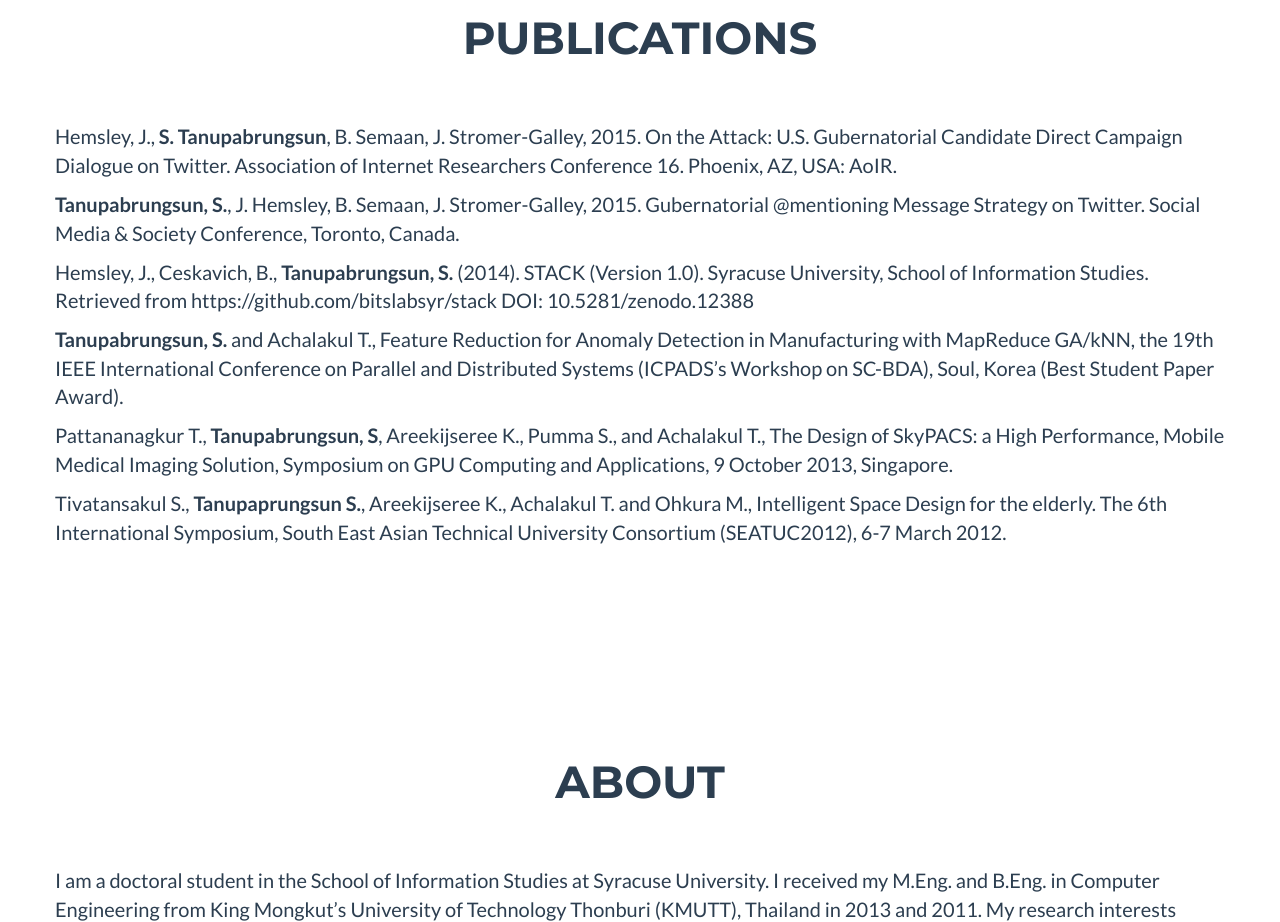
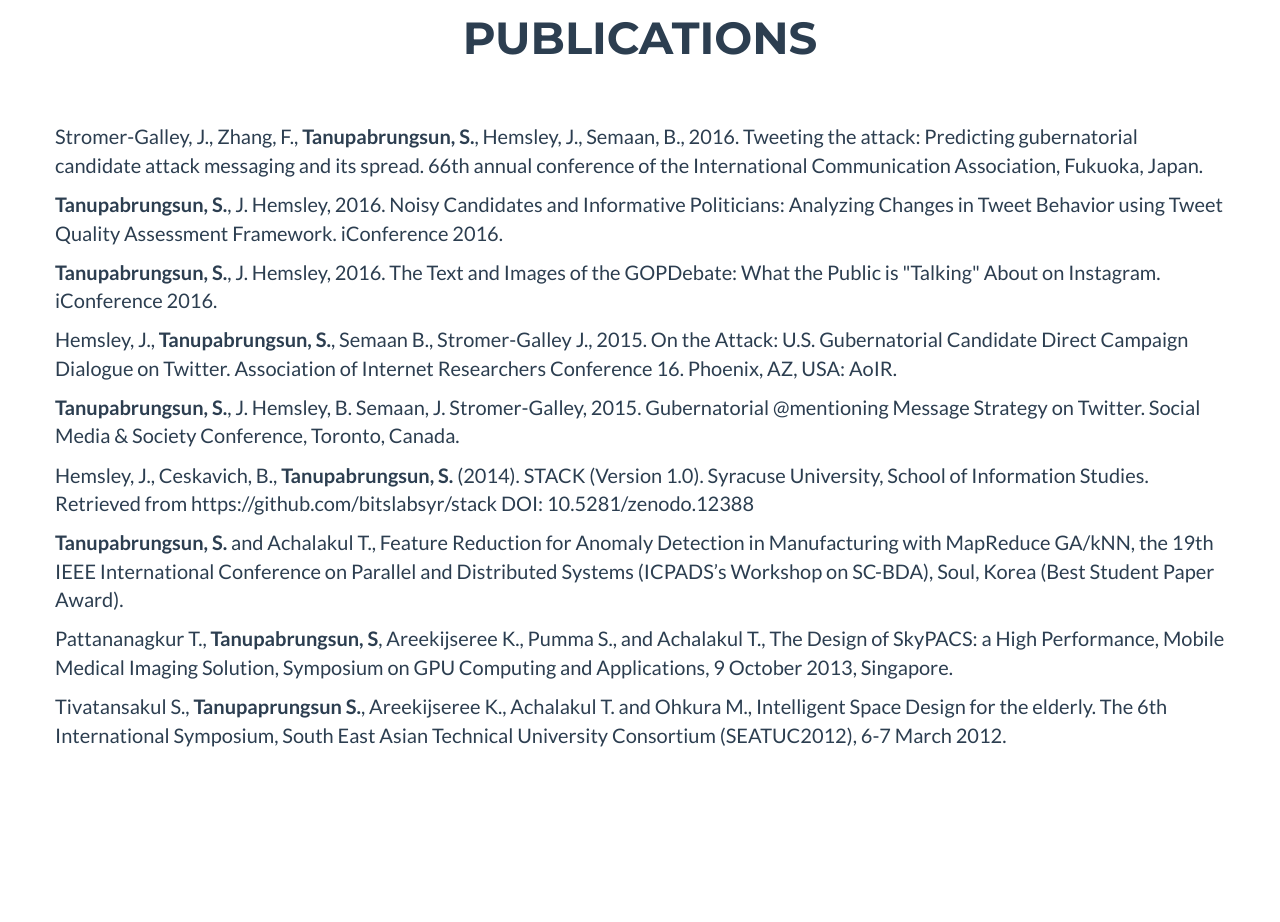
Before and after one commit to stanupab/stanupab.github.io, a plain HTML site: page index.html in a window 1280 px wide. Shown: the part 1920-2842 px from the top of the page. Drawn offline with nearby package versions, Linux system fonts and the light colour scheme.

Commit message:
updated pub

```diff
--- a/index.html
+++ b/index.html
@@ -182,7 +182,10 @@
             </div>
             <div class="row">
                 <div>
-                	<p>Hemsley, J., <b>S. Tanupabrungsun</b>, B. Semaan, J. Stromer-Galley, 2015. On the Attack: U.S. Gubernatorial Candidate Direct Campaign Dialogue on Twitter. Association of Internet Researchers Conference 16. Phoenix, AZ, USA: AoIR.</p>
+                  <p>Stromer-Galley, J., Zhang, F., <b>Tanupabrungsun, S.</b>, Hemsley, J., Semaan, B., 2016. Tweeting the attack: Predicting gubernatorial candidate attack messaging and its spread. 66th annual conference of the International Communication Association, Fukuoka, Japan.</p>
+                  <p><b>Tanupabrungsun, S.</b>, J. Hemsley, 2016. Noisy Candidates and Informative Politicians: Analyzing Changes in Tweet Behavior using Tweet Quality Assessment Framework. iConference 2016.</p>
+                  <p><b>Tanupabrungsun, S.</b>, J. Hemsley, 2016. The Text and Images of the GOPDebate: What the Public is "Talking" About on Instagram. iConference 2016.</p>
+                	<p>Hemsley, J., <b>Tanupabrungsun, S.</b>, Semaan B., Stromer-Galley J., 2015. On the Attack: U.S. Gubernatorial Candidate Direct Campaign Dialogue on Twitter. Association of Internet Researchers Conference 16. Phoenix, AZ, USA: AoIR.</p>
                 	<p><b>Tanupabrungsun, S.</b>, J. Hemsley, B. Semaan, J. Stromer-Galley, 2015. Gubernatorial @mentioning Message Strategy on Twitter. Social Media & Society Conference, Toronto, Canada.</p>
                 	<p>Hemsley, J., Ceskavich, B., <b>Tanupabrungsun, S.</b> (2014). STACK (Version 1.0). Syracuse University, School of Information Studies. Retrieved from https://github.com/bitslabsyr/stack DOI: 10.5281/zenodo.12388</p>
                     <p><b>Tanupabrungsun, S.</b> and Achalakul T., Feature Reduction for Anomaly Detection in Manufacturing with MapReduce GA/kNN, the 19th IEEE International Conference on Parallel and Distributed Systems (ICPADS’s Workshop on SC-BDA), Soul, Korea (Best Student Paper Award).</p>
```
